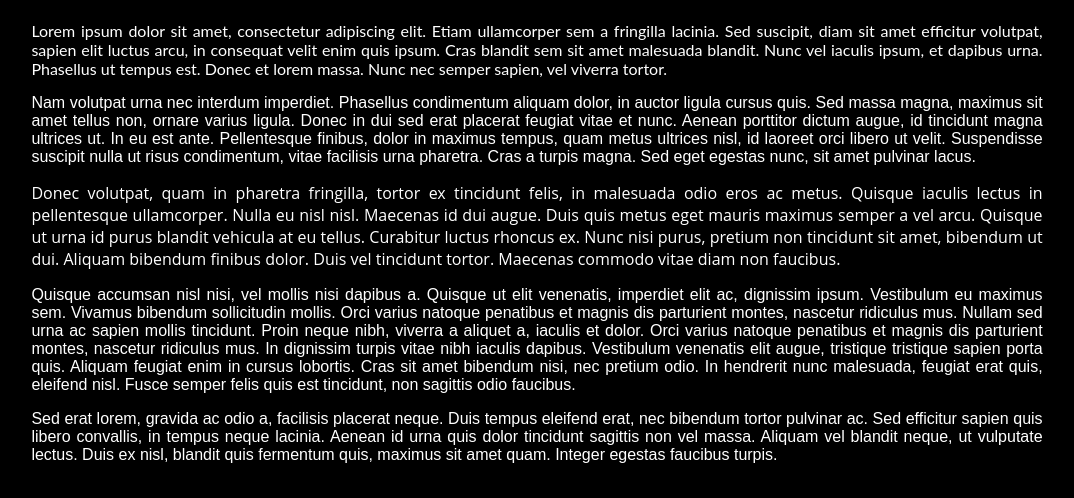
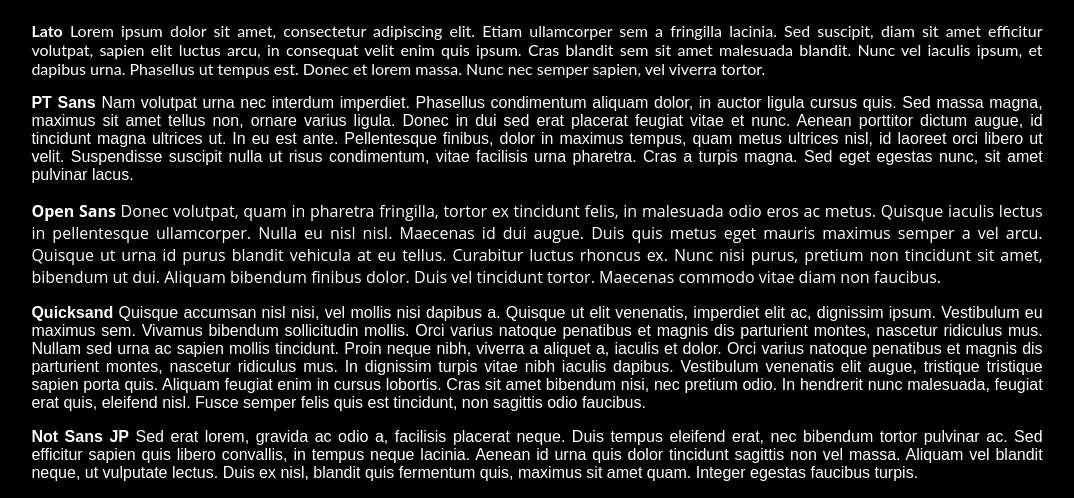
Before and after one commit to darrenkidd/veritate-et-iustitia, a plain HTML site: page index.html in a window 1280 px wide. Shown: the part 901-1399 px from the top of the page, without its empty margins (103-1177 px from the left). Drawn offline with Linux system fonts and the light colour scheme.

Commit message:
Add font name into paragraphs

```diff
--- a/index.html
+++ b/index.html
@@ -16,24 +16,24 @@
 
   <h2>Veritate <span id="vei-et">et</span> Iustitia</h2>
 
-  <p id="para-1">Lorem ipsum dolor sit amet, consectetur adipiscing elit. Etiam ullamcorper sem a fringilla lacinia. Sed suscipit,
+  <p id="para-1"><strong>Lato</strong> Lorem ipsum dolor sit amet, consectetur adipiscing elit. Etiam ullamcorper sem a fringilla lacinia. Sed suscipit,
     diam sit amet efficitur volutpat, sapien elit luctus arcu, in consequat velit enim quis ipsum. Cras blandit sem sit
     amet malesuada blandit. Nunc vel iaculis ipsum, et dapibus urna. Phasellus ut tempus est. Donec et lorem massa. Nunc
     nec semper sapien, vel viverra tortor.</p>
 
-  <p id="para-2">Nam volutpat urna nec interdum imperdiet. Phasellus condimentum aliquam dolor, in auctor ligula cursus quis. Sed
+  <p id="para-2"><strong>PT Sans</strong> Nam volutpat urna nec interdum imperdiet. Phasellus condimentum aliquam dolor, in auctor ligula cursus quis. Sed
     massa magna, maximus sit amet tellus non, ornare varius ligula. Donec in dui sed erat placerat feugiat vitae et
     nunc. Aenean porttitor dictum augue, id tincidunt magna ultrices ut. In eu est ante. Pellentesque finibus, dolor in
     maximus tempus, quam metus ultrices nisl, id laoreet orci libero ut velit. Suspendisse suscipit nulla ut risus
     condimentum, vitae facilisis urna pharetra. Cras a turpis magna. Sed eget egestas nunc, sit amet pulvinar lacus.</p>
 
-  <p id="para-3">Donec volutpat, quam in pharetra fringilla, tortor ex tincidunt felis, in malesuada odio eros ac metus. Quisque
+  <p id="para-3"><strong>Open Sans</strong> Donec volutpat, quam in pharetra fringilla, tortor ex tincidunt felis, in malesuada odio eros ac metus. Quisque
     iaculis lectus in pellentesque ullamcorper. Nulla eu nisl nisl. Maecenas id dui augue. Duis quis metus eget mauris
     maximus semper a vel arcu. Quisque ut urna id purus blandit vehicula at eu tellus. Curabitur luctus rhoncus ex. Nunc
     nisi purus, pretium non tincidunt sit amet, bibendum ut dui. Aliquam bibendum finibus dolor. Duis vel tincidunt
     tortor. Maecenas commodo vitae diam non faucibus.</p>
 
-  <p id="para-4">Quisque accumsan nisl nisi, vel mollis nisi dapibus a. Quisque ut elit venenatis, imperdiet elit ac, dignissim
+  <p id="para-4"><strong>Quicksand</strong> Quisque accumsan nisl nisi, vel mollis nisi dapibus a. Quisque ut elit venenatis, imperdiet elit ac, dignissim
     ipsum. Vestibulum eu maximus sem. Vivamus bibendum sollicitudin mollis. Orci varius natoque penatibus et magnis dis
     parturient montes, nascetur ridiculus mus. Nullam sed urna ac sapien mollis tincidunt. Proin neque nibh, viverra a
     aliquet a, iaculis et dolor. Orci varius natoque penatibus et magnis dis parturient montes, nascetur ridiculus mus.
@@ -41,7 +41,7 @@
     quis. Aliquam feugiat enim in cursus lobortis. Cras sit amet bibendum nisi, nec pretium odio. In hendrerit nunc
     malesuada, feugiat erat quis, eleifend nisl. Fusce semper felis quis est tincidunt, non sagittis odio faucibus.</p>
 
-  <p id="para-5">Sed erat lorem, gravida ac odio a, facilisis placerat neque. Duis tempus eleifend erat, nec bibendum tortor
+  <p id="para-5"><strong>Not Sans JP</strong> Sed erat lorem, gravida ac odio a, facilisis placerat neque. Duis tempus eleifend erat, nec bibendum tortor
     pulvinar ac. Sed efficitur sapien quis libero convallis, in tempus neque lacinia. Aenean id urna quis dolor
     tincidunt sagittis non vel massa. Aliquam vel blandit neque, ut vulputate lectus. Duis ex nisl, blandit quis
     fermentum quis, maximus sit amet quam. Integer egestas faucibus turpis.</p>
```
